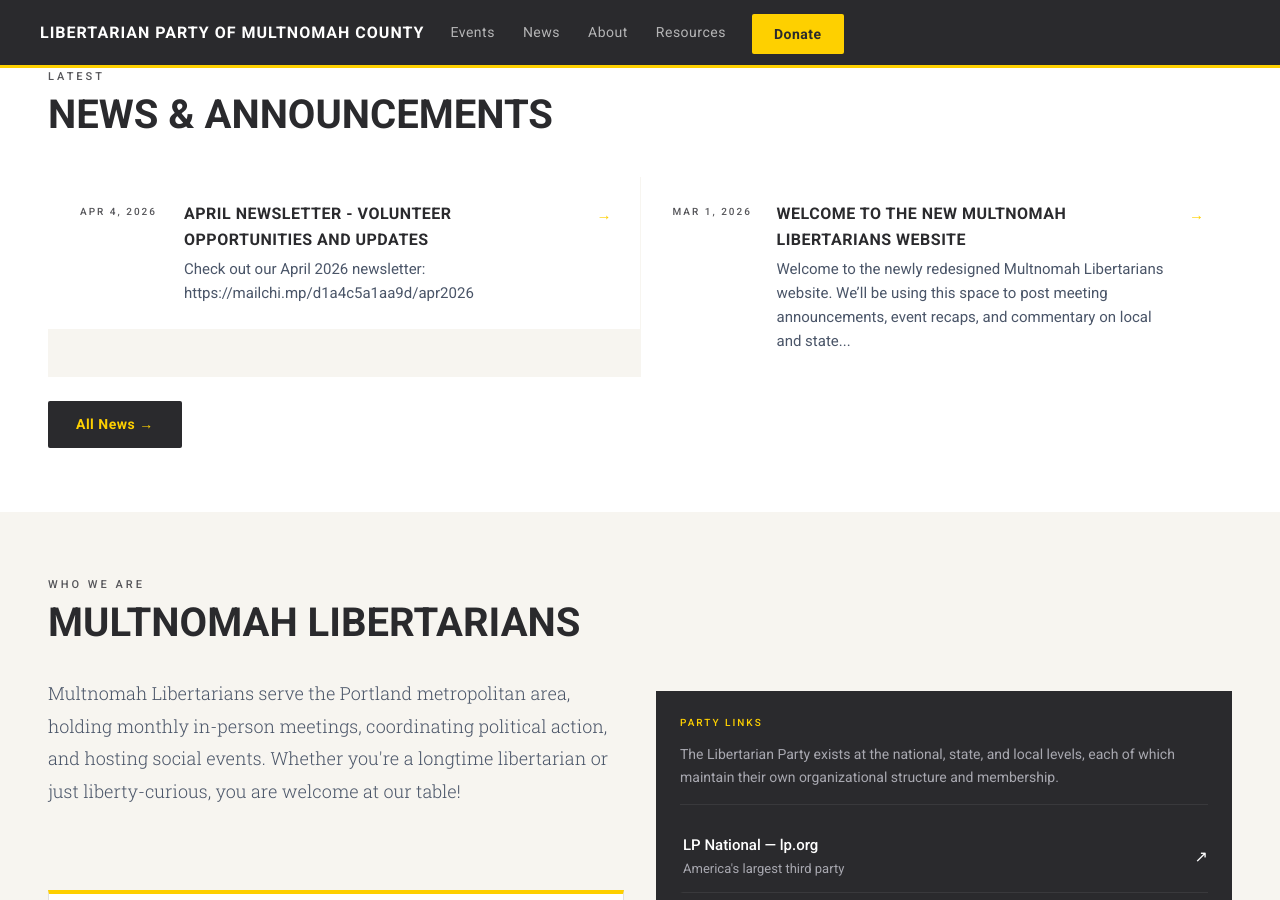
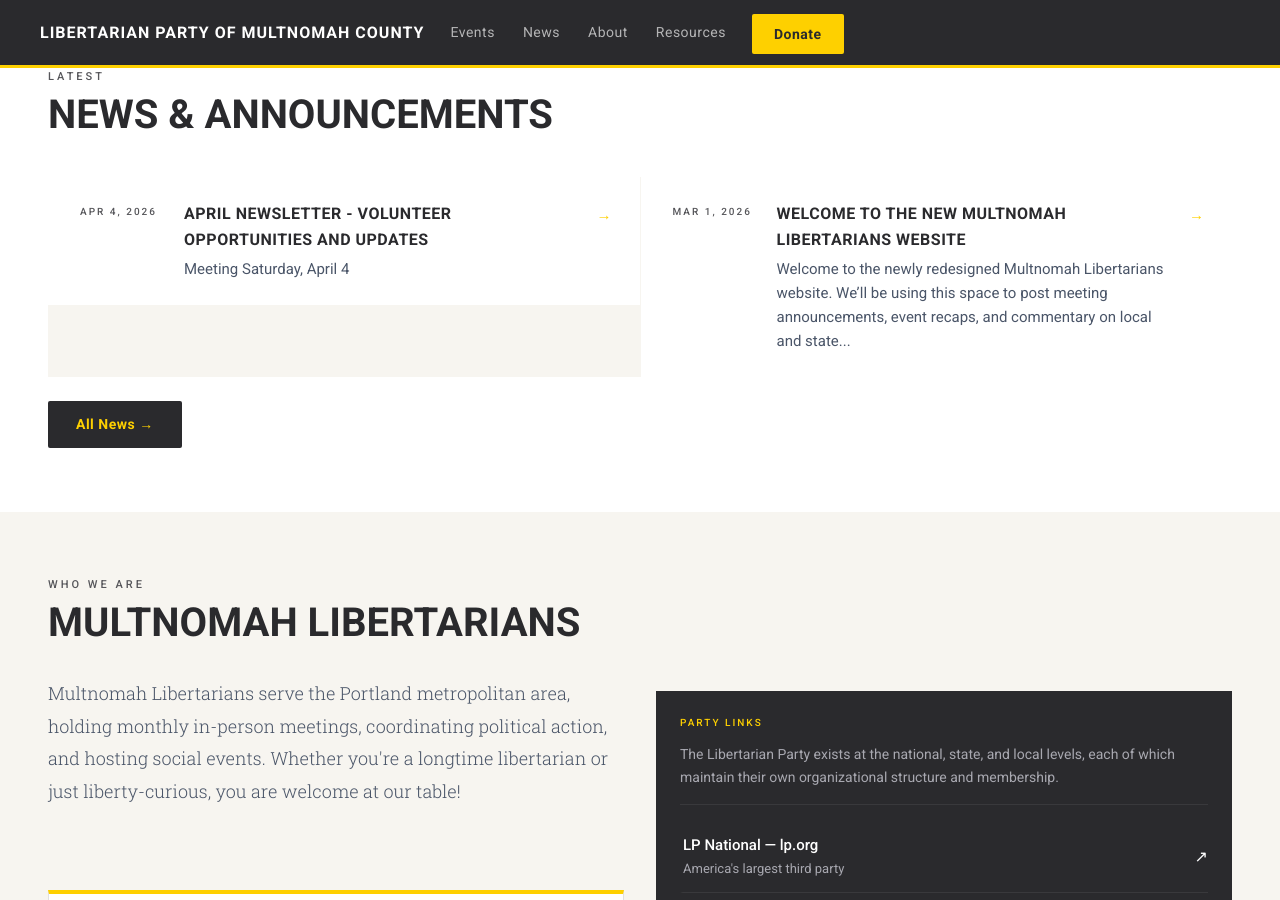
Before and after one commit to LPOregon/lpmultco, a Jekyll site: the page built from index.html, in a window 1280 px wide and 900 px high, scrolled down 2089 px. Built offline with Jekyll 4.4.1, drawn with Linux system fonts in a browser that asks for light colours; a script that is not in the unit is left out; part of the change alters nothing that is shown.

Commit message:
Update News & Announcements “2026-04-05-april-newsletter-volunteer-opportunities-and-updates”

```diff
--- a/_posts/2026-04-05-april-newsletter-volunteer-opportunities-and-updates.md
+++ b/_posts/2026-04-05-april-newsletter-volunteer-opportunities-and-updates.md
@@ -3,4 +3,54 @@ title: April Newsletter - volunteer opportunities and updates
 date: 2026-04-04
 ---
 
-Check out our April 2026 newsletter: https://mailchi.mp/d1a4c5a1aa9d/apr2026
+| **Meeting Saturday, April 4** |
+
+|  |
+
+| Spring is here and it's time to get to get to work! Join us at Dick's Primal Burger to join other liberty-loving people making Portland better.\n\nWe'll discuss upcoming events, upcoming elections, and more.\n\nWe can't do this work without you. Hope to see you there! |
+
+| **Saturday, April 4**\n**4 pm**\n\nDick's Primal Burger\n[4905 SE Woodstock\nPortland, OR 97206](https://maps.app.goo.gl/whNJa2iEDjMCBhN26) |
+
+| [RSVP](https://www.eventbrite.com/e/multnomah-libertarians-monthly-meeting-april-tickets-1979193765832?aff=oddtdtcreator "RSVP") |
+
+|  |
+
+| **Thank You For A Great LPO Convention** |
+
+|  |
+
+| Thank you to everyone who participated in this year's Libertarian Party of Oregon business convention. Among other things we made the following resolutions:To end the conflict in Iran and foreign influenceTo make lemon pound cake the official cake of the LPO |
+
+|  |
+
+|  |
+
+| **Multnomah Libertarian T-shirts are Here!** |
+
+|  |
+
+| Show your pride for liberty in the Portland area with a shiny new Multnomah Libertarians t-shirt, hoodie, or tank top!\n\nWe have priced these for no profit to us (only the fee that Bonfire charges) to make them as accessible as possible. If you would like a t-shirt but can't afford one, and if you are a regular attendee or volunteer, please reach out and we'll make sure you get one.\n\nThere is only one design currently, but more colors and designs will be available in the future.\n\nIf you are planning to volunteer at the We Believe in Portland event (details below), make sure to order your shirt TODAY March 28 to make sure it arrives in time.\n\n[Click here to place your shirt order.](https://www.bonfire.com/multnomah-libertarians-logo-gold/) |
+
+|  |
+
+| **Join our "We Believe in Portland" Team!** |
+
+|  |
+
+| What better way to show the spirit of Libertarianism than by volunteering to help clean up our city when government services have failed?\n\nWe've created a team to join the "We Believe in Portland" cleanup event. Please join our team here: [https://adoptoneblock.fillout.com/t/ovGVq4fU48us](https://adoptoneblock.fillout.com/t/ovGVq4fU48us "https://adoptoneblock.fillout.com/t/ovGVq4fU48us")\n\nTeam name: Multnomah Libertarians\n\nSee you out there!\n\nFriday, April 17, 2026\n11:00 AM 4:00 PM\nProvidence Park\n1844 Southwest Morrison Street\nPortland, OR, 97205 |
+
+|  |
+
+| Portland government FAFO: |
+
+|  |
+
+|  |
+
+| Follow us [on X](https://x.com/MultCoLiberty) for more liberty memes! |
+
+|  |
+
+|  |
+
+| [Donate](https://secure.anedot.com/b9ad9d89-92e3-4118-89a4-3e978a4ec2d7/f1f2ecc1-08cb-449d-8582-aa055bc17e7f "Donate") |
```
